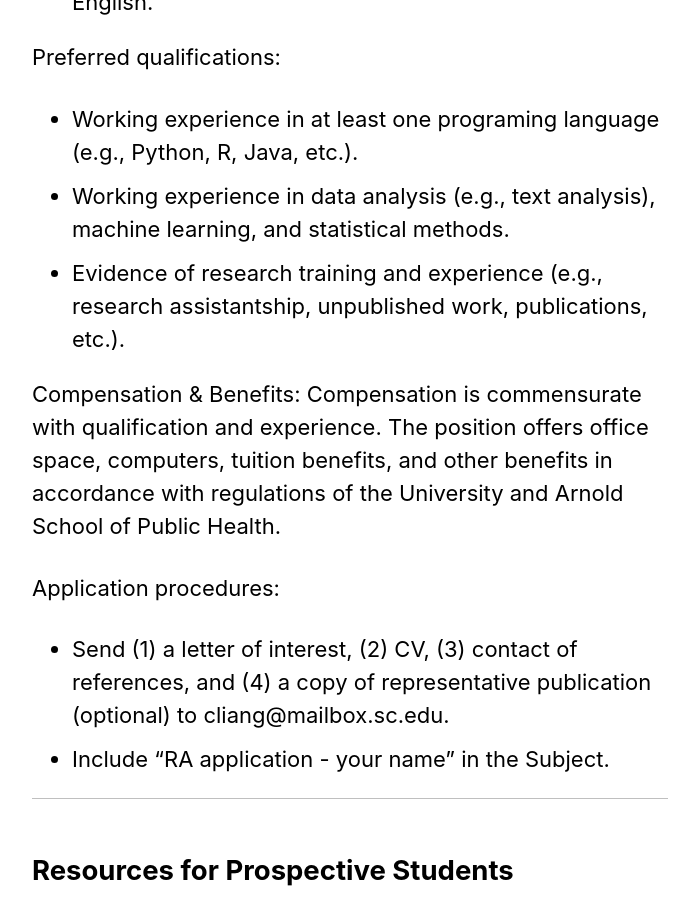
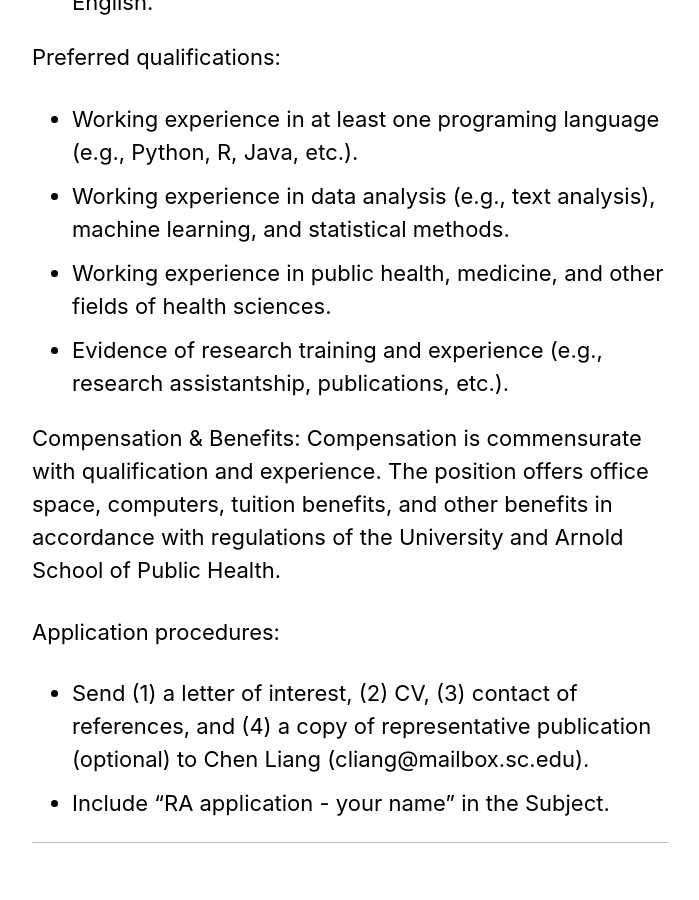
Before and after one commit to nehcgnail/nehcgnail.github.io, a Jekyll site: the page built from _pages/prospective_students.md, in a window 1280 px wide and 900 px high, scrolled down 1570 px. Shown: the whole window, without its empty margins (290-989 px from the left). Built offline with Jekyll 4.4.1, drawn with Linux system fonts in a browser that asks for light colours; cached includes are drawn as plain includes; nearby versions of some CDN libraries.

Commit message:
job post

```diff
--- a/_pages/prospective_students.md
+++ b/_pages/prospective_students.md
@@ -29,12 +29,13 @@ Basic qualifications:
 Preferred qualifications:
 - Working experience in at least one programing language (e.g., Python, R, Java, etc.).
 - Working experience in data analysis (e.g., text analysis), machine learning, and statistical methods.
-- Evidence of research training and experience (e.g., research assistantship, unpublished work, publications, etc.).
+- Working experience in public health, medicine, and other fields of health sciences.
+- Evidence of research training and experience (e.g., research assistantship, publications, etc.).
 
 Compensation & Benefits: Compensation is commensurate with qualification and experience. The position offers office space, computers, tuition benefits, and other benefits in accordance with regulations of the University and Arnold School of Public Health.
 
 Application procedures:
-- Send (1) a letter of interest, (2) CV, (3) contact of references, and (4) a copy of representative publication (optional) to &#99;&#108;&#105;&#97;&#110;&#103;&#64;&#109;&#97;&#105;&#108;&#98;&#111;&#120;&#46;&#115;&#99;&#46;&#101;&#100;&#117;.
+- Send (1) a letter of interest, (2) CV, (3) contact of references, and (4) a copy of representative publication (optional) to Chen Liang (&#99;&#108;&#105;&#97;&#110;&#103;&#64;&#109;&#97;&#105;&#108;&#98;&#111;&#120;&#46;&#115;&#99;&#46;&#101;&#100;&#117;).
 - Include "RA application - your name" in the Subject.
 
 ---
```
